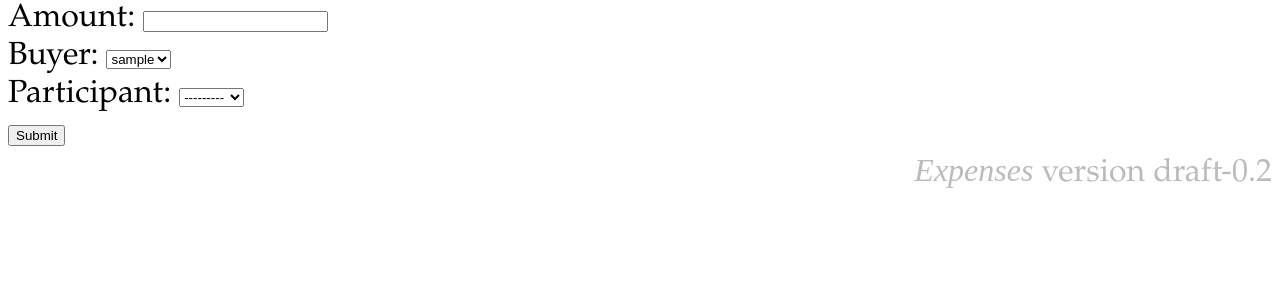
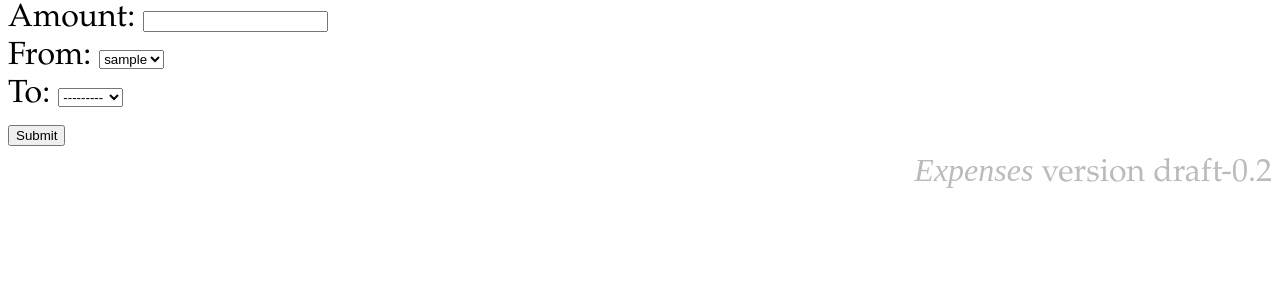
Before and after one commit to NicolasRolin13/EID2PLS-expenses, a Django app: page /bill/repayment in a window 1280 px wide. Shown: the part 47-347 px from the top of the page. Run offline with Django 3.2, Linux system fonts and the light colour scheme; a user stored in the database is signed in; tables that the repository leaves empty hold one stand-in row (values such as "Sample post"); parts of the project's set-up code (start-up, migrations or seed data) failed here and were passed over.

Commit message:
[repayment] Default user + css

````diff
--- a/expenses/forms.py
+++ b/expenses/forms.py
@@ -70,8 +70,8 @@ class RepaymentForm(forms.ModelForm):
     """
     Form for repayment ```Bill```.
     """
-    buyer = forms.ModelChoiceField(queryset=ExtendedUser.objects.all(), empty_label=None)
-    participant = forms.ModelChoiceField(queryset=ExtendedUser.objects.all())
+    buyer = forms.ModelChoiceField(label='From', queryset=ExtendedUser.objects.all(), empty_label=None)
+    participant = forms.ModelChoiceField(label='To', queryset=ExtendedUser.objects.all())
 
     error_css_class = 'error'
     required_css_class = 'required'
--- a/expenses/templates/repayment_form.html
+++ b/expenses/templates/repayment_form.html
@@ -4,21 +4,24 @@
 {% endblock %}
 {% block main_content %}
 <form action="" method="post">
+    <div class="error-container">
+        {{ form.non_field_errors }}
+    </div>
     <div class="row">
-        <div class="four columns">
+        <div class="four columns{% if form.amount.errors %} error{% endif %}">
          {{ form.amount.label_tag}}
          {{ form.amount }}
-         {{ form.amount.error }}
+         {{ form.amount.errors }}
         </div>
-        <div class="four columns">
+        <div class="four columns{% if form.amount.errors %} error{% endif %}">
          {{ form.buyer.label_tag}}
          {{ form.buyer }}
-         {{ form.buyer.error }}
+         {{ form.buyer.errors }}
         </div>
-        <div class="four columns">
+        <div class="four columns{% if form.amount.errors %} error{% endif %}">
          {{ form.participant.label_tag}}
          {{ form.participant }}
-         {{ form.participant.error }}
+         {{ form.participant.errors }}
         </div>
     </div>
     {% csrf_token %}
--- a/expenses/views.py
+++ b/expenses/views.py
@@ -131,6 +131,11 @@ class RepaymentView(FormView):
             repayment_model.save()
         return super().form_valid(form)
 
+    def get_initial(self):
+        initial = super().get_initial()
+        initial.update({'buyer': self.request.user.extendeduser})
+        return initial
+
     @method_decorator(login_required)
     def dispatch(self, *args, **kwargs):
         return super().dispatch(*args, **kwargs)
````
